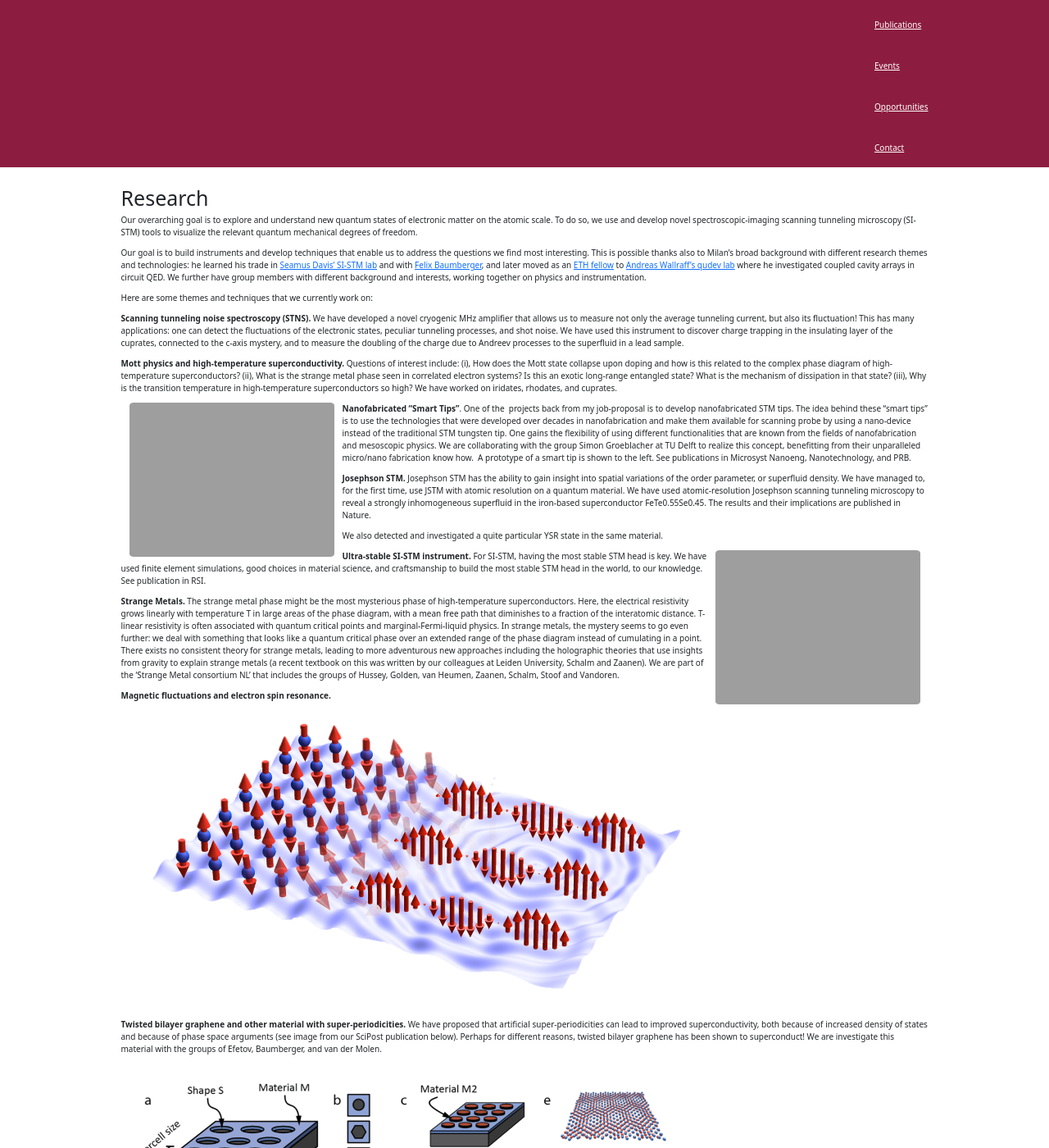
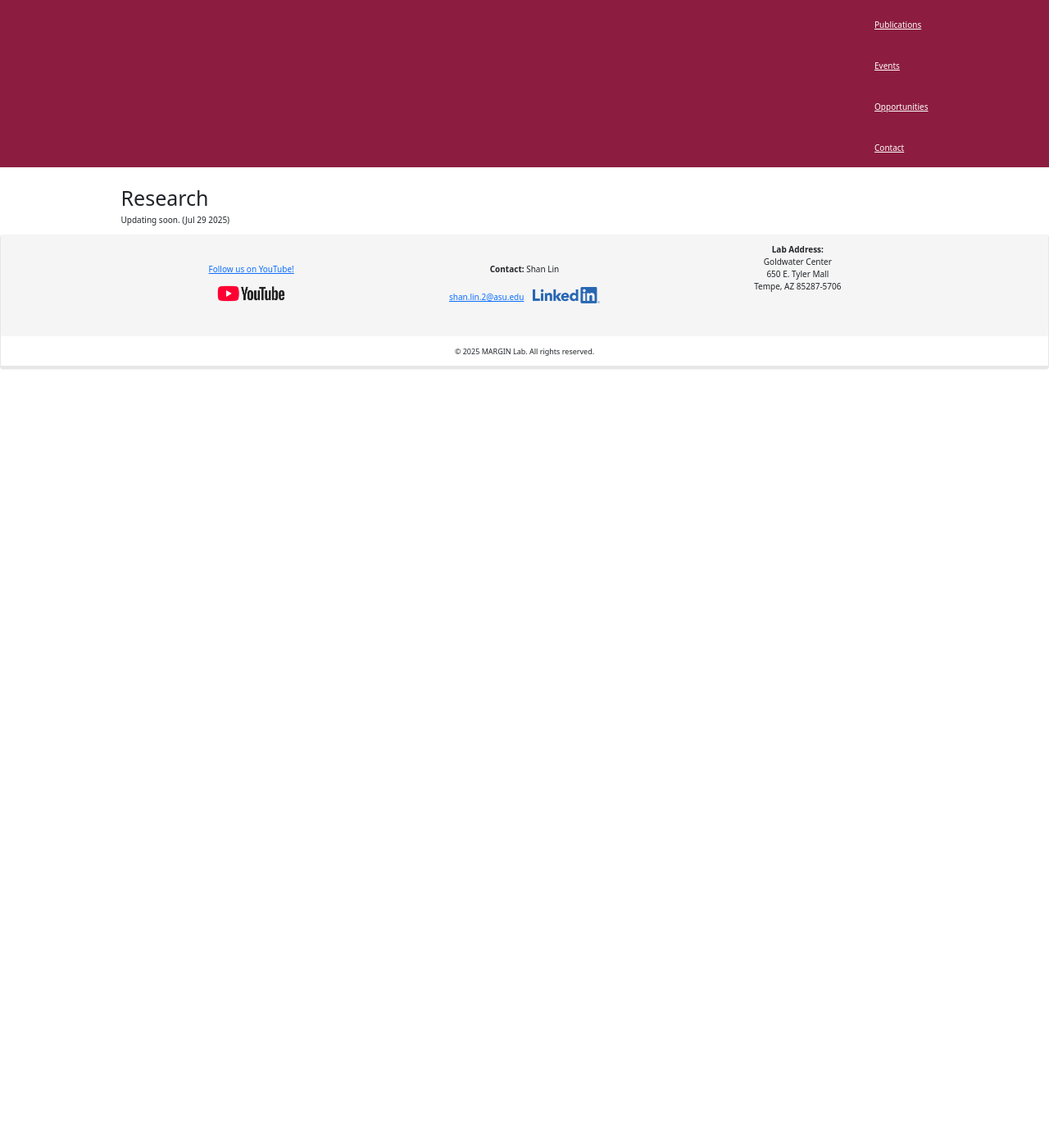
Before and after one commit to marginlab/marginlab, a Jekyll site: the page built from research.md, in a window 1280 px wide and 1400 px high, scrolled down 270 px. Shown: the whole window at 82% size. Built offline with Jekyll 4.4.1, drawn with Linux system fonts in a browser that asks for light colours; nearby versions of some CDN libraries; a style sheet for code colours, icons or effects is not loaded; after the commit the page ends 900 px from its top, so only the background shows below that.

Commit message:
Update research page.

```diff
--- a/research.md
+++ b/research.md
@@ -1,46 +1,11 @@
 ---
-title: "Allan Lab - Research"
+title: "MARGIN Lab - Research"
 layout: textlay
-excerpt: "Allan Lab -- Research"
+excerpt: "MARGIN Lab -- Research"
 sitemap: false
 permalink: /research/
 ---
 
 # Research
 
-Our overarching goal is to explore and understand new quantum states of electronic matter on the atomic scale. To do so, we use and develop novel spectroscopic-imaging scanning tunneling microscopy (SI-STM) tools to visualize the relevant quantum mechanical degrees of freedom.
-
-Our goal is to build instruments and develop techniques that enable us to address the questions we find most interesting. This is possible thanks also to Milan's broad background with different research themes and technologies: he learned his trade in [Seamus Davis’ SI-STM lab](http://davisgroup.lassp.cornell.edu/) and with [Felix Baumberger](http://dpmc.unige.ch/gr_baumberger/index.html), and later moved as an [ETH fellow](http://www.ethfellows.ethz.ch/) to [Andreas Wallraff’s qudev lab](http://www.qudev.ethz.ch/) where he investigated coupled cavity arrays in circuit QED. We further have group members with different background and interests, working together on physics and instrumentation.
-
-Here are some themes and techniques that we currently work on:
-
-**Scanning tunneling noise spectroscopy (STNS).** We have developed a novel cryogenic MHz amplifier that allows us to measure not only the average tunneling current, but also its fluctuation! This has many applications: one can detect the fluctuations of the electronic states, peculiar tunneling processes, and shot noise. We have used this instrument to discover charge trapping in the insulating layer of the cuprates, connected to the c-axis mystery, and to measure the doubling of the charge due to Andreev processes to the superfluid in a lead sample.
-
-
-**Mott physics and high-temperature superconductivity.** Questions of interest include: (i), How does the Mott state collapse upon doping and how is this related to the complex phase diagram of high-temperature superconductors? (ii), What is the strange metal phase seen in correlated electron systems? Is this an exotic long-range entangled state? What is the mechanism of dissipation in that state? (iii), Why is the transition temperature in high-temperature superconductors so high? We have worked on iridates, rhodates, and cuprates.
-
-**Nanofabricated "Smart Tips"**.
-![]({{ site.url }}{{ site.baseurl }}/images/respic/SmartTip.png){: style="width: 250px; float: left; margin: 0px  10px"}
-One of the  projects back from my job-proposal is to develop nanofabricated STM tips. The idea behind these “smart tips” is to use the technologies that were developed over decades in nanofabrication and make them available for scanning probe by using a nano-device instead of the traditional STM tungsten tip. One gains the flexibility of using different functionalities that are known from the fields of nanofabrication and mesoscopic physics. We are collaborating with the group Simon Groeblacher at TU Delft to realize this concept, benefitting from their unparalleled micro/nano fabrication know how.  A prototype of a smart tip is shown to the left. See publications in Microsyst Nanoeng, Nanotechnology, and PRB.
-
-**Josephson STM.** Josephson STM has the ability to gain insight into spatial variations of the order parameter, or superfluid density. We have managed to, for the first time, use JSTM with atomic resolution on a quantum material.
-We have used atomic-resolution Josephson scanning tunneling microscopy to reveal a strongly inhomogeneous superfluid in the iron-based superconductor FeTe0.55Se0.45. The results and their implications are published in Nature.
-
-We also detected and investigated a quite particular YSR state in the same material.
-
-**Ultra-stable SI-STM instrument.**  ![]({{ site.url }}{{ site.baseurl }}/images/respic/STMHead.png){: style="width: 250px; float: right; margin: 0px 10px"}
-For SI-STM, having the most stable STM head is key. We have used finite element simulations, good choices in material science, and craftsmanship to build the most stable STM head in the world, to our knowledge. See publication in RSI.
-
-
-**Strange Metals.** The strange metal phase might be the most mysterious phase of high-temperature superconductors. Here, the electrical resistivity grows linearly with temperature T in large areas of the phase diagram, with a mean free path that diminishes to a fraction of the interatomic distance. T-linear resistivity is often associated with quantum critical points and marginal-Fermi-liquid physics. In strange metals, the mystery seems to go even further: we deal with something that looks like a quantum critical phase over an extended range of the phase diagram instead of cumulating in a point. There exists no consistent theory for strange metals, leading to more adventurous new approaches including the holographic theories that use insights from gravity to explain strange metals (a recent textbook on this was written by our colleagues at Leiden University, Schalm and Zaanen).
-We are part of the 'Strange Metal consortium NL' that includes the groups of Hussey, Golden, van Heumen, Zaanen, Schalm, Stoof and Vandoren.
-
-**Magnetic fluctuations and electron spin resonance.**
-![]({{ site.url }}{{ site.baseurl }}/images/respic/SpinFluc.png){: style="width: 70%; float: center; margin: 10px"}
-
-**Twisted bilayer graphene and other material with super-periodicities.**
-We have proposed that artificial super-periodicities can lead to improved superconductivity, both because of increased density of states and because of phase space arguments (see image from our SciPost publication below). Perhaps for different reasons, twisted bilayer graphene has been shown to superconduct! We are investigate this material with the groups of Efetov, Baumberger, and van der Molen.
-
-![]({{ site.url }}{{ site.baseurl }}/images/respic/SciPost.png){: style="width: 70%; float: center; margin: 0px"}
-
-### ... and more.
+Updating soon. (Jul 29 2025)
```
Also changed, not shown: research 2.md (deleted, +0 -46 lines).
